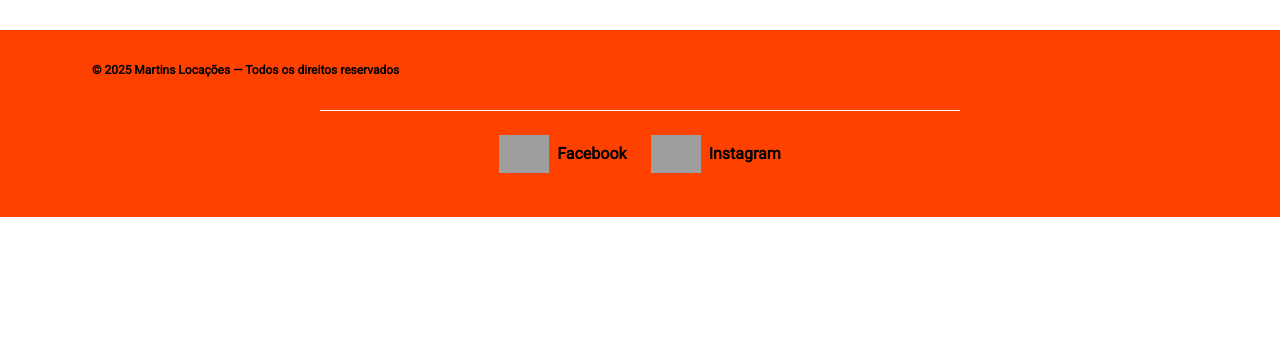
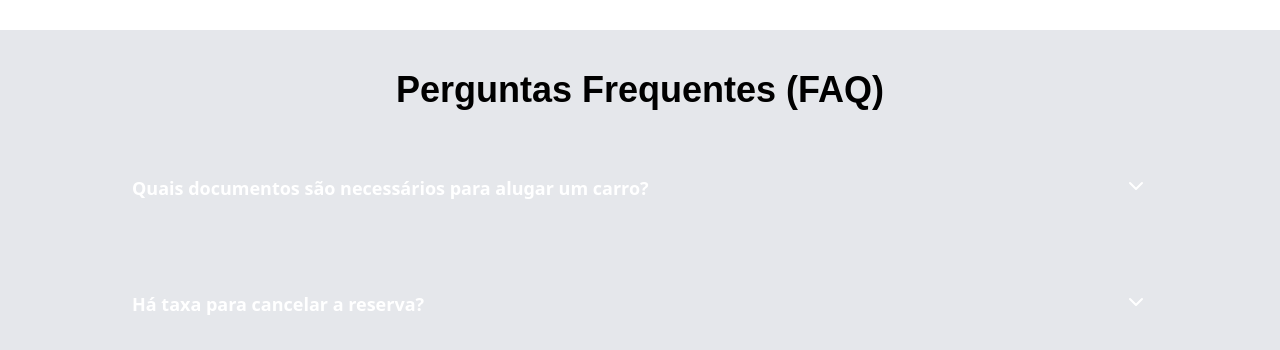
Before and after one commit to eumartins7/locacao_veiculos_nextJS, a Next.js app: page / in a window 1280 px wide. Shown: the part 2447-2797 px from the top of the page. Before the commit the page ends 2664 px from the top, so only its background shows below. Built offline with nearby package versions, Linux system fonts and the light colour scheme; grey boxes are pictures that could not be loaded; a web font is replaced by a local one.

Commit message:
novo componente da section FAQ

```diff
--- a/src/app/styles/globals.css
+++ b/src/app/styles/globals.css
@@ -34,12 +34,6 @@ html {
   .font-aboutCompany {
     font-family: var(--font-family-aboutCompany);
   }
-
-}
-
-.swiper-button-next, .swiper-button-prev {
-  color: white;
-
 }
 
 @layer base{
--- /dev/null
+++ b/src/components/home/section-FAQ/FAQ-data/dataFAQ.tsx
@@ -0,0 +1,18 @@
+export const FAQ = [
+    {
+        pergunta: 'Quais documentos são necessários para alugar um carro?',
+        resposta:'Para alugar, você precisa apresentar CNH válida, documento com foto e comprovante de residência atualizado.'
+    },
+    {
+        pergunta: 'Há taxa para cancelar a reserva?',
+        resposta:'Cancelamentos feitos com até 24 horas de antecedência não possuem taxa. Após esse prazo, pode haver cobrança simbólica para bloqueio de agenda.'
+    },
+    {
+        pergunta: 'Vocês trabalham com aplicativos de corrida (Uber, 99, etc.)?',
+        resposta:'Sim. Temos planos específicos para motoristas de aplicativo, com veículos revisados e condições especiais.'
+    },
+    {
+        pergunta: 'Como funciona a manutenção durante a locação?',
+        resposta:'Toda manutenção preventiva e corretiva é por conta da locadora. Caso note algum problema, basta entrar em contato e faremos a substituição do veículo.'
+    }
+]
--- /dev/null
+++ b/src/components/home/section-FAQ/accordion/accordion.tsx
@@ -0,0 +1,41 @@
+"use client"
+import { useState } from "react"
+import { ChevronDown } from "lucide-react";
+
+
+type FaqProps = {
+    pergunta?:string,
+    resposta?:string
+}
+
+export function Accordion({pergunta, resposta}:FaqProps) {
+
+    const [openItem, setOpenItem] = useState<string|null>(null)
+    const handleItemClick = (value:string) => {
+         setOpenItem(openItem===value?null:value)
+        }
+
+    return (
+        <div className="rounded-md sm:p-9">
+            <div className="w-full">
+                <div className="rounded-md">
+                    <button
+                        onClick={() => handleItemClick("item-1")}
+                        className="flex justify-between w-full px-4 py-2 text-left text-lg font-bold cursor-pointer text-white hover:underline dark:text-black">
+                        {pergunta}
+                        <ChevronDown />
+                    </button>
+
+
+                    <div
+                        style={{maxHeight:openItem==="item-1"?"none":0}}
+                        className="overflow-hidden">
+                            <div className=" font-aboutCompany font-medium p-4 ">
+                                <p>{resposta}</p>
+                            </div>
+                    </div>
+                </div>
+            </div>
+        </div>
+    )
+}
--- /dev/null
+++ b/src/components/home/section-FAQ/sectionFAQ.tsx
@@ -0,0 +1,23 @@
+import { Accordion } from "./accordion/accordion";
+import { FAQ } from "./FAQ-data/dataFAQ";
+
+export function SectionFaq() {
+    return (
+        <section id="faq" className="md:px-20 md:py-10 bg-gray-200 w-full lg:mt-10">
+
+            <div className="text-center text-4xl font-vehicle pb-5 font-bold">
+                <h1>Perguntas Frequentes (FAQ)</h1>
+            </div>
+
+            <div>
+                {FAQ.map((item, index) => (
+                    <Accordion
+                        key={index}
+                        pergunta={item.pergunta}
+                        resposta={item.resposta}
+                    />
+                ))}
+            </div>
+        </section>
+    )
+}
```
